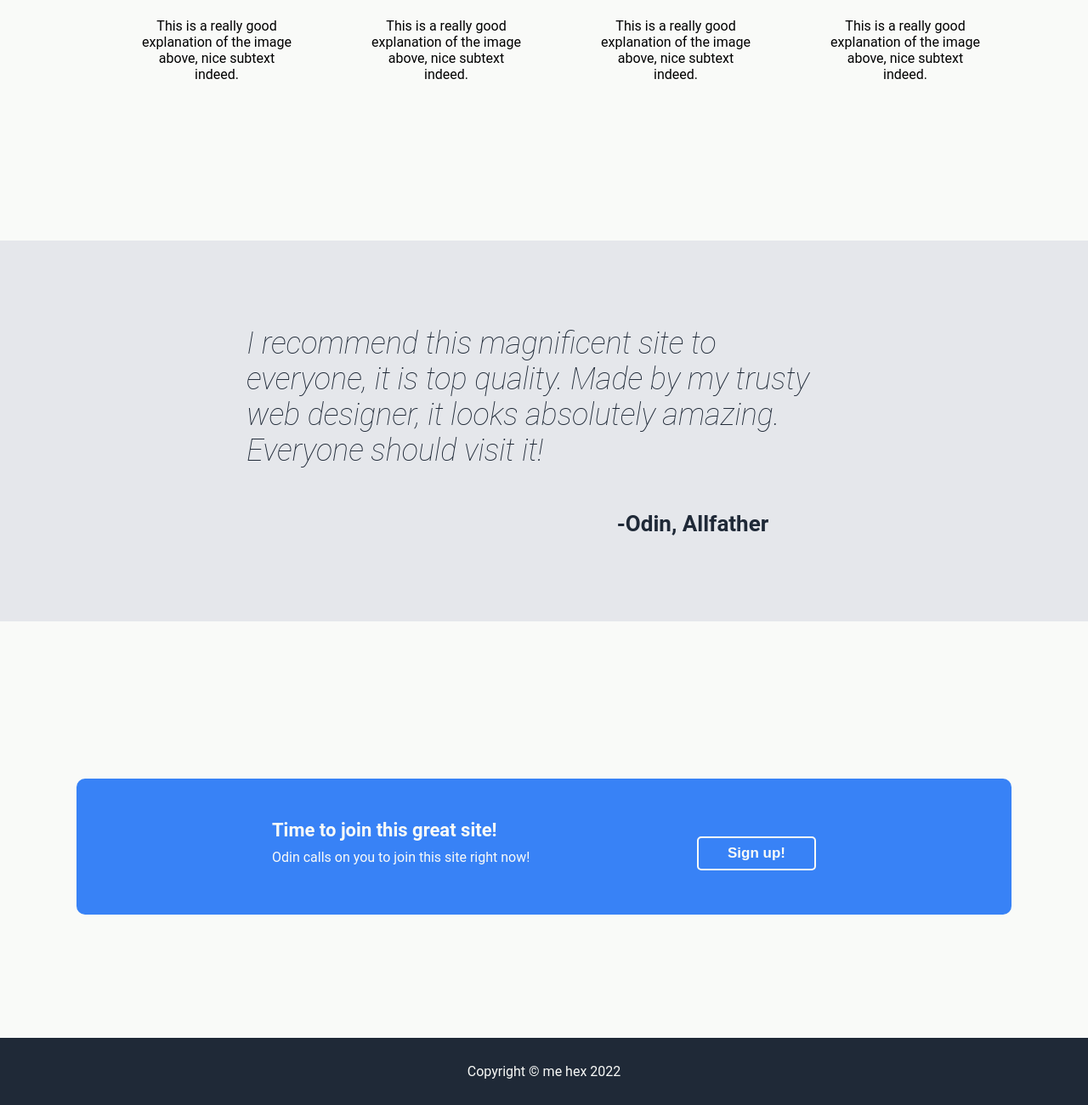
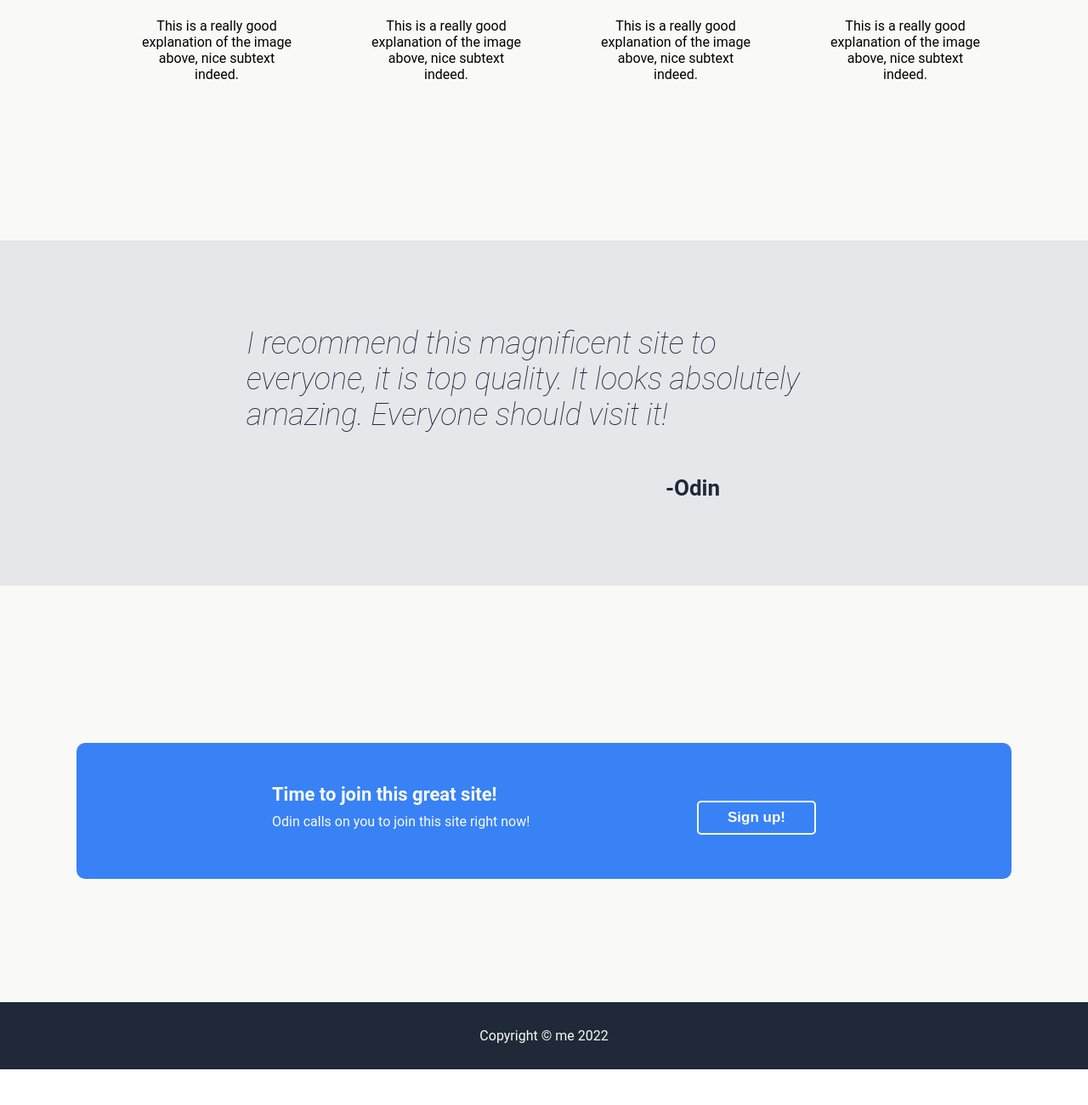
Before and after one commit to dzh01has/odin-landing-page, a plain HTML site: page index.html in a window 1280 px wide. Shown: the part 890-2190 px from the top of the page at 85% size. After the commit the page ends 2148 px from the top, so only its background shows below. Drawn offline with Linux system fonts and the light colour scheme.

Commit message:
changed text

```diff
--- a/index.html
+++ b/index.html
@@ -43,10 +43,10 @@
 
                 <div class="mid-part">
                     <div class="quote">
-                        I recommend this magnificent site to everyone, it is top quality. Made by my trusty web designer, it looks absolutely amazing. Everyone should visit it!
+                        I recommend this magnificent site to everyone, it is top quality. It looks absolutely amazing. Everyone should visit it!
                     </div>
                     <div class="quoter">
-                        -Odin, Allfather
+                        -Odin
                     </div>
                 </div>
 
@@ -62,7 +62,7 @@
 
         </div>
         <div class="footer-content">
-            <div>Copyright © me hex 2022</div>
+            <div>Copyright © me 2022</div>
         </div>
     </body>
 </html>
```
